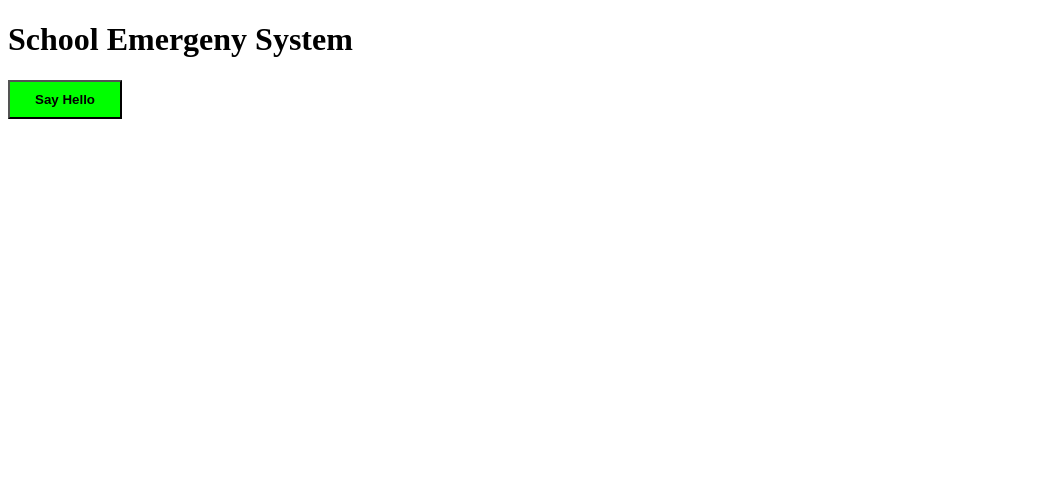
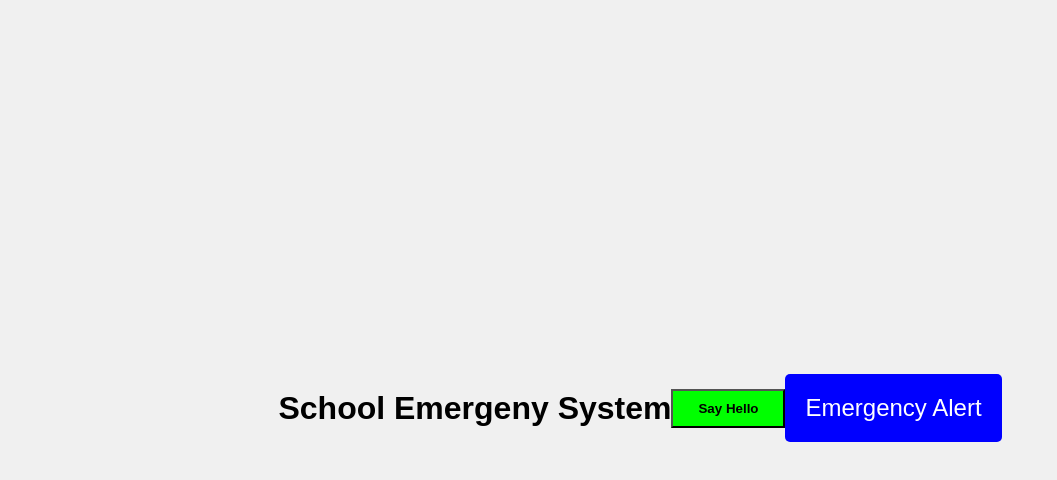
Before and after one commit to Mcodinggod/SES, a plain HTML site: page index.html in a window 1280 px wide. Shown: the whole page, without its empty margins (0-1057 px from the left). Drawn offline with Linux system fonts and the light colour scheme.

Commit message:
ADDED SOUND BUTTONS

```diff
--- a/index.html
+++ b/index.html
@@ -9,6 +9,8 @@
 <body>
     <h1>School Emergeny System</h1>
     <button id="say-hello">Say Hello</button>
+    <button id="emergencyButton">Emergency Alert</button>
+    <audio id="sirenSound" src="siren.mp3" preload="auto"></audio>
     <script src="main.js"></script>
 </body>
 </html>
--- a/main.css
+++ b/main.css
@@ -4,3 +4,24 @@
     color: black;
     font-weight: 600;
 }
+body {
+    display: flex;
+    justify-content: center;
+    align-items: center;
+    height: 100vh;
+    background-color: #f0f0f0;
+    font-family: Arial, sans-serif;
+}
+#emergencyButton {
+    padding: 20px;
+    font-size: 24px;
+    color: white;
+    background-color: blue;
+    border: none;
+    cursor: pointer;
+    border-radius: 5px;
+    transition: background-color 0.3s;
+}
+#emergencyButton:hover {
+    background-color: red;
+}
--- a/main.js
+++ b/main.js
@@ -8,3 +8,18 @@ if ( helloButton ) {
         sayHello();
     });
 }
+ // Select the button and audio elements
+ const emergencyButton = document.getElementById("emergencyButton");
+ const sirenSound = document.getElementById("sirenSound");
+
+ // Add click event listener to the button
+ emergencyButton.addEventListener("click", () => {
+     // Play the siren sound
+     sirenSound.play().catch(error => {
+         console.error("Error playing sound:", error);
+     });
+
+     // Notify the user
+     alert("Emergency notified");
+     // Additional notification logic can be implemented here
+ });
```
